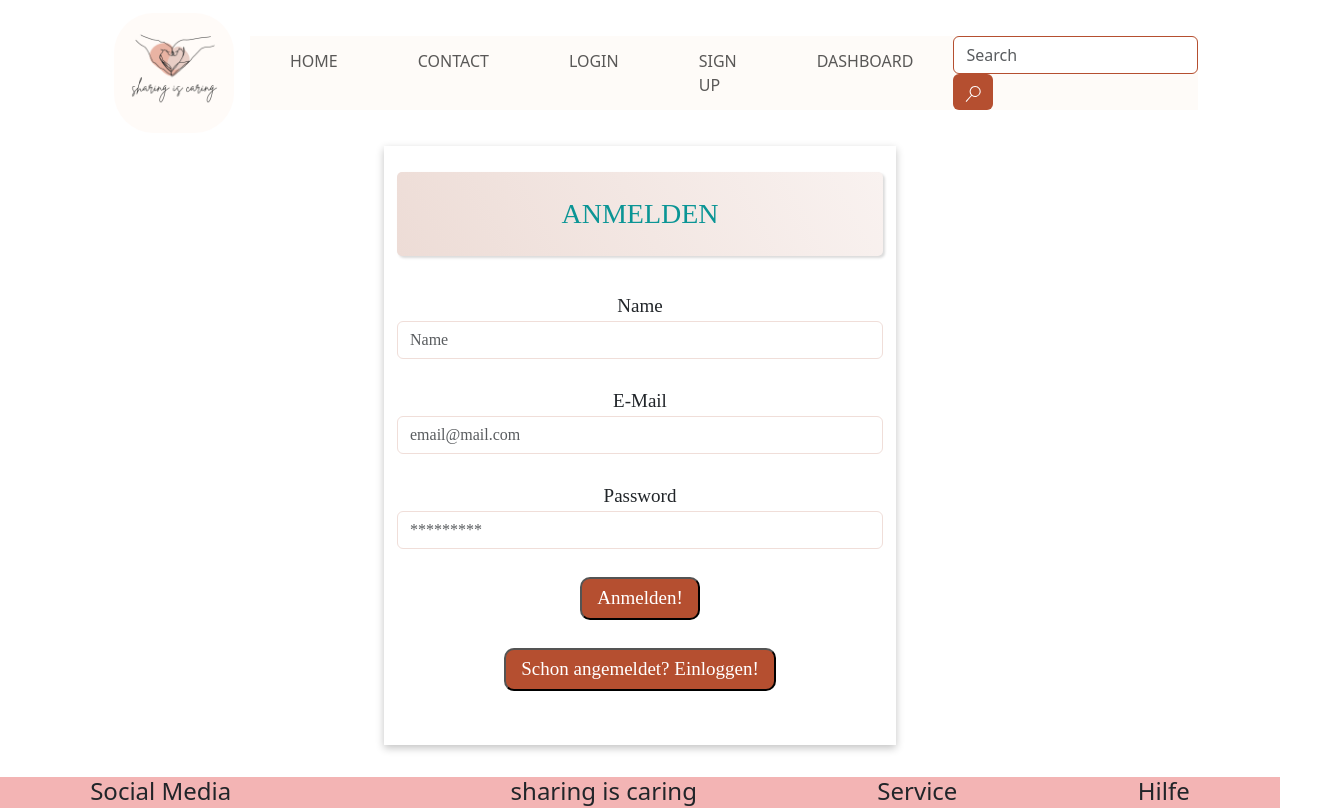
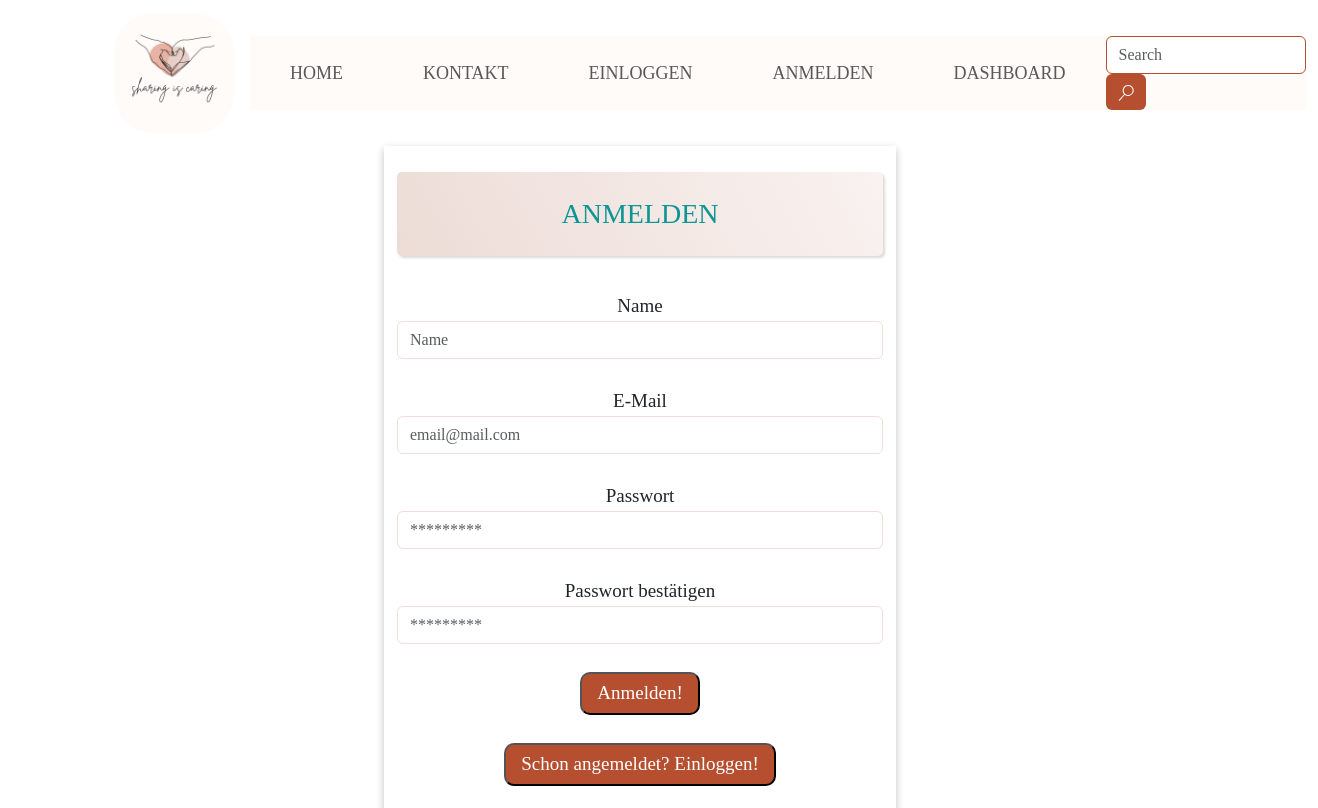
Before and after one commit to Mindshare-Code-Collective/sharing-is-caring, a React (Create React App) app in the folder frontend/: page /register in a window 1280 px wide. Shown: the top 808 px of the page, 1318 px wide, since content can reach past the window. Built offline with nearby package versions, Linux system fonts and the light colour scheme.

Commit message:
edit-header

```diff
--- a/frontend/src/component/Header/Header.jsx
+++ b/frontend/src/component/Header/Header.jsx
@@ -15,7 +15,7 @@ import {VscSearch} from 'react-icons/vsc'
 
 function Header() {
   return (
-    <header>
+    <header className='header'>
       <Navbar collapseOnSelect expand="sm" variant="light">
         <Container>
           <Navbar.Brand as={Link} to="/home">
@@ -25,9 +25,9 @@ function Header() {
           <Navbar.Collapse id="navbarScroll">
             <Nav className="m-auto">
               <Link to="/home" className="nav-link">HOME</Link>
-              <Link to="/contact" className="nav-link">CONTACT</Link>
-              <Link to="/login" className="nav-link">LOGIN</Link>
-              <Link to="/register" className="nav-link">SIGN UP</Link>
+              <Link to="/contact" className="nav-link">KONTAKT</Link>
+              <Link to="/login" className="nav-link">EINLOGGEN</Link>
+              <Link to="/register" className="nav-link">ANMELDEN</Link>
               {/* Das Dashboard ist nur temporär hier verlinkt, damit wir es uns anzeigen lassen können; später rufen wir das über Login/Register auf*/}
               <Link to="/dashboard" className="nav-link">DASHBOARD</Link>
             </Nav>
--- a/frontend/src/component/Header/Header.scss
+++ b/frontend/src/component/Header/Header.scss
@@ -1,3 +1,9 @@
+.header {
+  font-family: "Courgette", cursive;
+  font-family: "Dancing Script", cursive;
+  font-family: "Satisfy", cursive;
+  font-size: 18px;
+}
 .logo {
     height: 120px;
     width: 120px;
@@ -26,6 +32,7 @@
   }
   .form-search input {
     border: #b54f30 solid 1px !important;
+    width: 200px;
   }
   .form-search input:focus {
     outline: none !important;
--- a/frontend/src/pages/register/register.jsx
+++ b/frontend/src/pages/register/register.jsx
@@ -55,7 +55,7 @@ const Register = (props) => {
             <div>
               <Col>
                 {" "}
-                <label for="password">Password</label>
+                <label for="password">Passwort</label>
                 <input
                   className="form-control"
                   value={password}
@@ -69,6 +69,23 @@ const Register = (props) => {
               </Col>
             </div>
             <br />
+            <div>
+              <Col>
+                {" "}
+                <label for="password">Passwort bestätigen</label>
+                <input
+                  className="form-control"
+                  value={password}
+                  onChange={(e) => setPassword(e.target.value)}
+                  type="password"
+                  placeholder="*********"
+                  id="password"
+                  name="password"
+                  required
+                />
+              </Col>
+            </div>
+            <br/>
             <button type="submit" className="btn-btn">
               Anmelden!
             </button>
```
